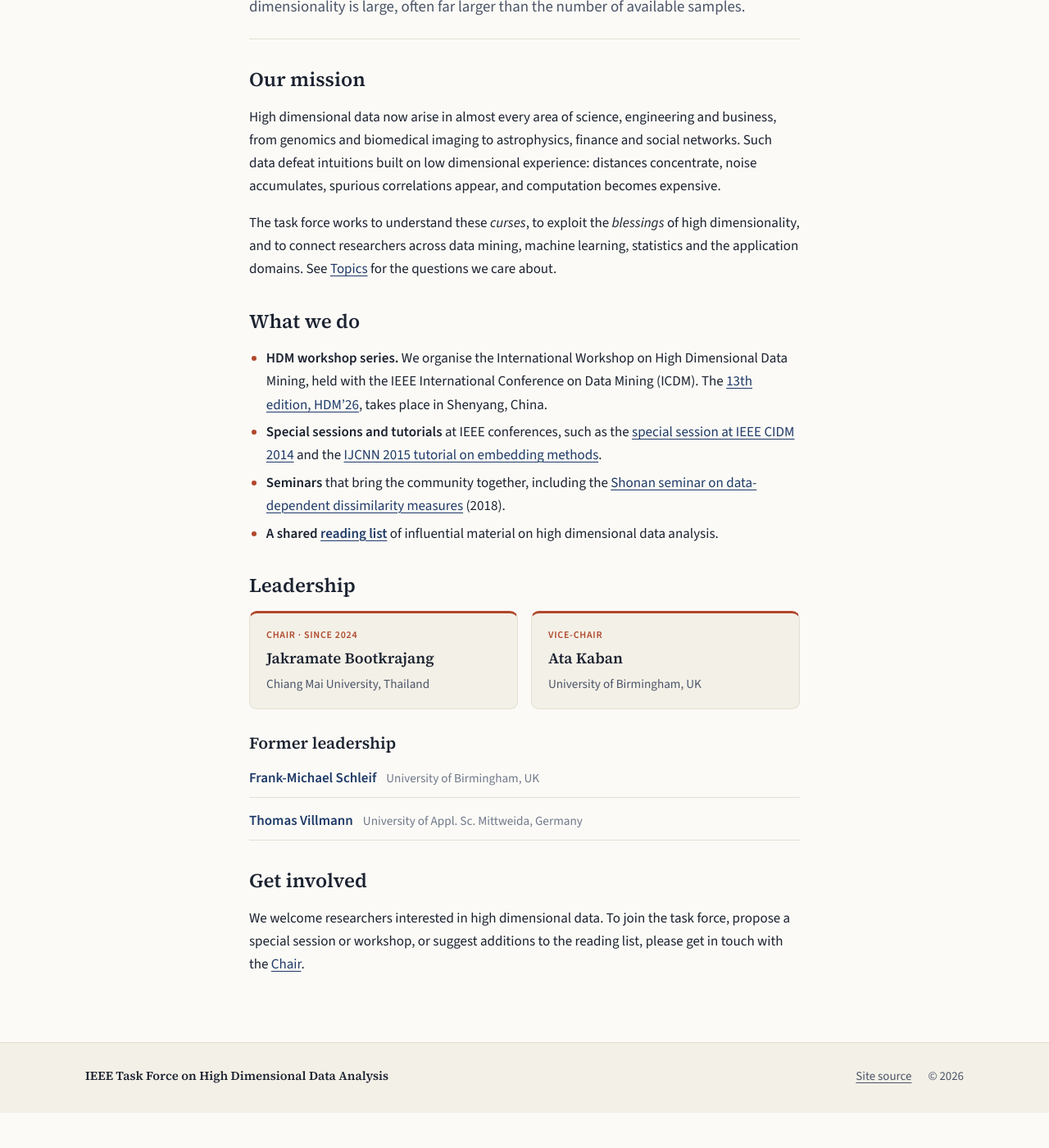
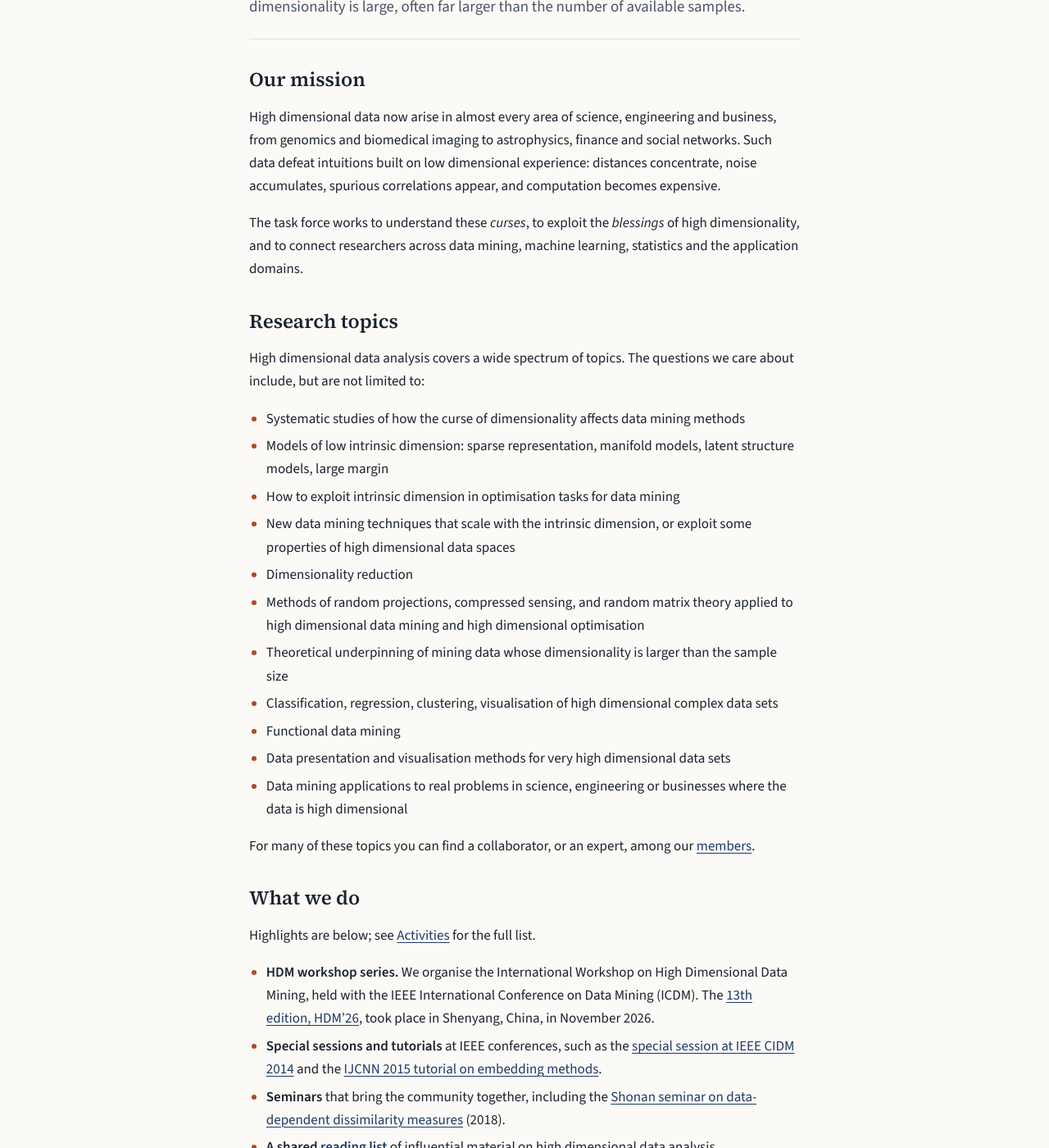
Before and after one commit to hdataskforce/hdataskforce.github.io, a Jekyll site: the page built from about.md, in a window 1280 px wide and 1400 px high, scrolled down 269 px. Shown: the whole window at 82% size. Built offline with Jekyll 4.4.1, drawn with Linux system fonts in a browser that asks for light colours; before the commit the page ends 1626 px from its top, so only the background shows below that.

Commit message:
Add Activities page and merge Topics into About
- New /activities/ page (in the menu) listing workshops, special
  sessions, tutorials and seminars, newest first; HDM'26 links to
  the full /hdm26/ page.
- Research topics now live on the About page; /hdda-topics/ redirects
  to /about/#research-topics and Topics is dropped from the menu.
- About links to Activities and to the HDM'26 page (past tense).
- CLAUDE.md/README: document the new pages and redirect; drop the
  "old WordPress URLs must keep working" rule.

Co-Authored-By: Claude Opus 5.5 <noreply@anthropic.com>

```diff
--- a/_config.yml
+++ b/_config.yml
@@ -13,7 +13,7 @@ repository: hdataskforce/hdataskforce.github.io
 # Navigation (order matters)
 nav:
   - { title: About,     url: /about/ }
-  - { title: Topics,    url: /hdda-topics/ }
+  - { title: Activities, url: /activities/ }
   - { title: Members,   url: /members/ }
   - { title: News,      url: /news/ }
   - { title: Materials, url: /materials/ }
--- a/about.md
+++ b/about.md
@@ -17,15 +17,36 @@ accumulates, spurious correlations appear, and computation becomes expensive.
 
 The task force works to understand these *curses*, to exploit the *blessings* of high
 dimensionality, and to connect researchers across data mining, machine learning, statistics
-and the application domains. See [Topics]({{ '/hdda-topics/' | relative_url }}) for the
-questions we care about.
+and the application domains.
+
+## Research topics
+
+High dimensional data analysis covers a wide spectrum of topics. The questions we care about
+include, but are not limited to:
+
+- Systematic studies of how the curse of dimensionality affects data mining methods
+- Models of low intrinsic dimension: sparse representation, manifold models, latent structure models, large margin
+- How to exploit intrinsic dimension in optimisation tasks for data mining
+- New data mining techniques that scale with the intrinsic dimension, or exploit some properties of high dimensional data spaces
+- Dimensionality reduction
+- Methods of random projections, compressed sensing, and random matrix theory applied to high dimensional data mining and high dimensional optimisation
+- Theoretical underpinning of mining data whose dimensionality is larger than the sample size
+- Classification, regression, clustering, visualisation of high dimensional complex data sets
+- Functional data mining
+- Data presentation and visualisation methods for very high dimensional data sets
+- Data mining applications to real problems in science, engineering or businesses where the data is high dimensional
+
+For many of these topics you can find a collaborator, or an expert, among our
+[members]({{ '/members/' | relative_url }}).
 
 ## What we do
 
+Highlights are below; see [Activities]({{ '/activities/' | relative_url }}) for the full list.
+
 - **HDM workshop series.** We organise the International Workshop on High Dimensional Data
   Mining, held with the IEEE International Conference on Data Mining (ICDM). The
-  [13th edition, HDM'26]({{ '/2026/11/06/hdm26-high-dimensional-data-mining-workshop/' | relative_url }}),
-  takes place in Shenyang, China.
+  [13th edition, HDM'26]({{ '/hdm26/' | relative_url }}),
+  took place in Shenyang, China, in November 2026.
 - **Special sessions and tutorials** at IEEE conferences, such as the
   [special session at IEEE CIDM 2014]({{ '/2014/03/26/special-session-at-ieee-cidm-2014-on-high-dimensional-data-analysis-theoretical-advances-and-applications/' | relative_url }})
   and the [IJCNN 2015 tutorial on embedding methods]({{ '/2015/05/05/tutorial-at-ijcnn-on-embedding-methods/' | relative_url }}).
--- a/index.html
+++ b/index.html
@@ -9,7 +9,7 @@ title: Home
       <h1>High Dimensional Data&nbsp;Analysis</h1>
       <p class="lead">A forum for researchers working on the theory, methods and applications of data whose dimensionality is large: from the curse of dimensionality and random projections to manifold learning, sparse models and visualisation.</p>
       <p class="actions">
-        <a class="btn" href="{{ '/hdda-topics/' | relative_url }}">Research topics</a>
+        <a class="btn" href="{{ '/about/#research-topics' | relative_url }}">Research topics</a>
         <a class="btn ghost" href="{{ '/members/' | relative_url }}">Meet the members</a>
       </p>
     </div>
```
Also changed, not shown: CLAUDE.md (+7 -5 lines), activities.md (added, +42 -0 lines), hdda-topics.html (added, +18 -0 lines), hdda-topics.md (deleted, +0 -21 lines), README.md.
